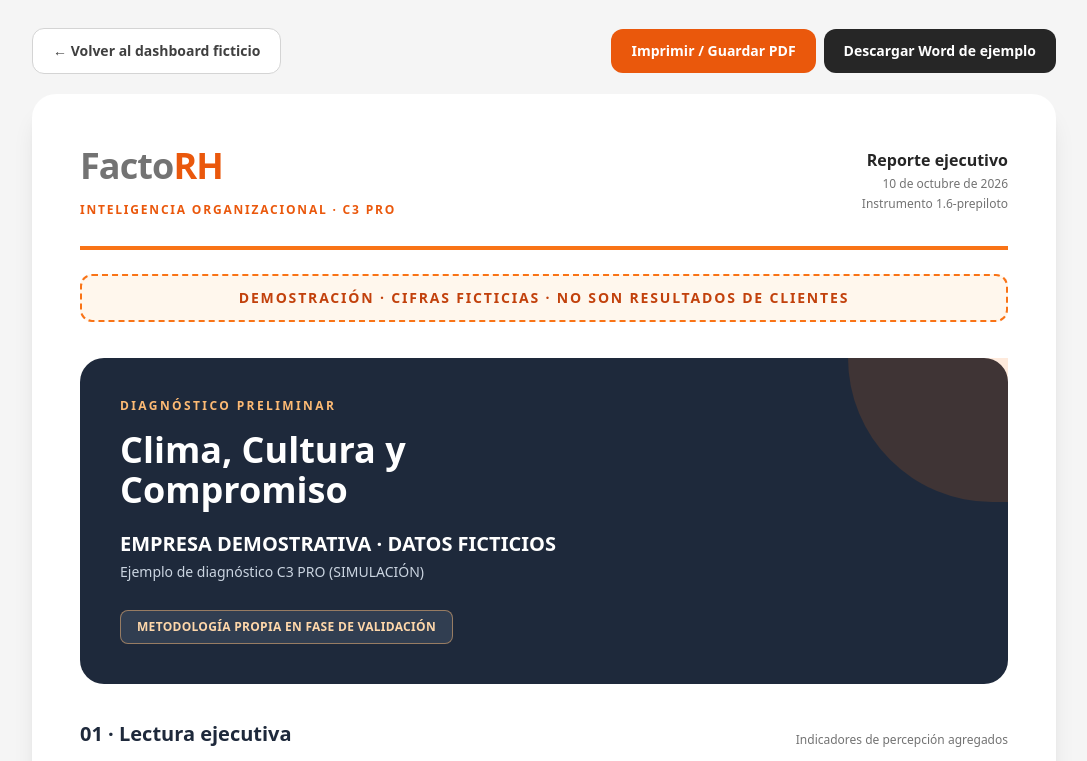
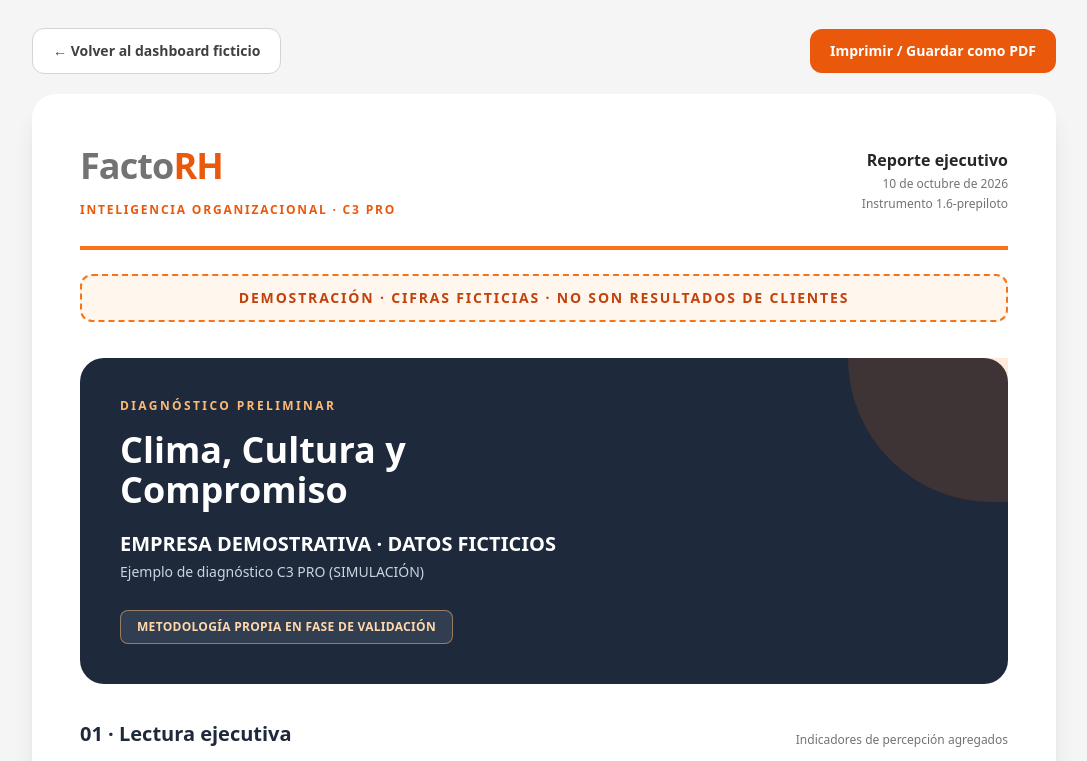
Before and after one commit to davernestt/factorh-tabuladores, a Next.js app: page /demo-clima/reporte in a window 1280 px wide. Shown: the top 761 px of the page, without its empty margins (96-1183 px from the left). Built offline with nearby package versions, Linux system fonts and the light colour scheme.

Commit message:
fix(clima): avoid Word link that requires administrator access on public demo

```diff
--- a/app/demo-clima/reporte/page.tsx
+++ b/app/demo-clima/reporte/page.tsx
@@ -2,7 +2,7 @@ import {Suspense} from "react";
 import Link from "next/link";
 import {c3DemoReport} from "@/lib/c3/demo-report";
 import C3ReportContent from "@/app/c3-report/report-content";
-import DemoReportControls from "@/app/c3-report/ejemplo/demo-report-controls";
+import DemoControls from "./demo-controls";
 
 export default function PublicC3ExecutiveReportDemo(){
  return <Suspense fallback={<main className="p-10 text-center text-neutral-600">Preparando demostración...</main>}><C3DemoContent/></Suspense>;
@@ -23,7 +23,7 @@ async function C3DemoContent(){
   `}</style>
   <div className="c3-no-print mx-auto mb-5 flex max-w-5xl flex-wrap items-center justify-between gap-3">
    <Link href="/demo-clima" className="rounded-xl border border-neutral-300 bg-white px-5 py-3 text-sm font-bold text-neutral-700">← Volver al dashboard ficticio</Link>
-   <button type="button" disabled className="hidden">Imprimir</button><DemoReportControls/>
+   <DemoControls/>
   </div>
   <C3ReportContent report={c3DemoReport}/>
   <p className="c3-no-print mx-auto mt-4 max-w-5xl text-xs leading-5 text-neutral-500">La impresión a PDF utiliza el navegador. Esta demostración no registra ni consulta respuestas reales.</p>
```
